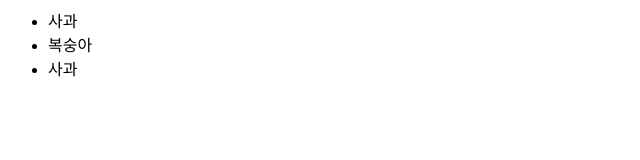
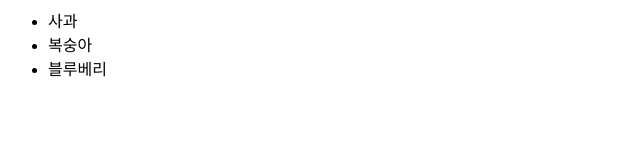
Before and after one commit to jaeyya/test, a plain HTML site: page index.html in a window 1280 px wide. Shown: the full height of the page, 0-640 px from the left. Drawn offline with Linux system fonts and the light colour scheme.

Commit message:
블루베리추가

```diff
--- a/index.html
+++ b/index.html
@@ -2,5 +2,5 @@
 <ul>
 	<li>사과</li>
 	<li>복숭아</li>
-	<li>사과</li>
+	<li>블루베리</li>
 </ul>
```
